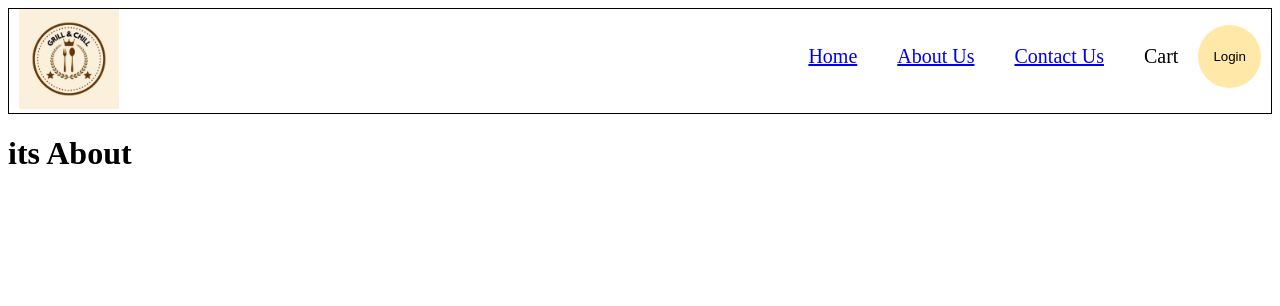
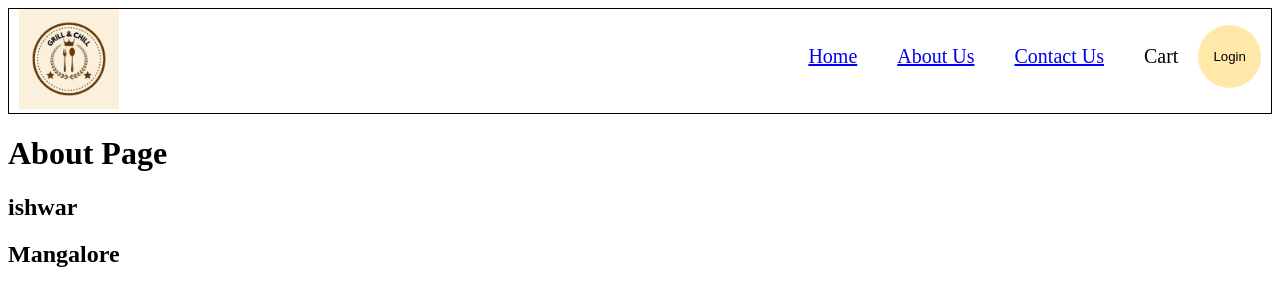
Before and after one commit to izwrt/FoodWebApp, a React (Vite) app: page /about in a window 1280 px wide. Shown: the top 306 px of the page. Built offline with nearby package versions, Linux system fonts and the light colour scheme.

Commit message:
functionaliities are improved

```diff
--- a/src/App.js
+++ b/src/App.js
@@ -63,8 +63,6 @@ const appRouter = createBrowserRouter(
         }
     ]
 )
-
-
 const root = ReactDOM.createRoot(document.getElementById("root"));
 
 root.render(<RouterProvider router={appRouter}/>);
--- a/src/components/About.jsx
+++ b/src/components/About.jsx
@@ -1,9 +1,11 @@
+import AboutClass from "./AboutClass";
+
 const About = () =>{
     return(
-        <div>
-            <h1>its About</h1>
-        </div>
+        <AboutClass name={"ishwar"} data={"Mangalore"} />
     )
 }
 
+
+
 export default About;
--- /dev/null
+++ b/src/components/AboutClass.jsx
@@ -0,0 +1,18 @@
+import React from "react";
+
+class AboutClass extends React.Component {
+    constructor(props){
+        super({props})
+    }
+    render(){
+        return(
+            <div>
+                <h1>About Page</h1>
+                <h2>{this.props.name}</h2>
+                <h2>{this.props.data}</h2>
+            </div>
+        )
+    }
+}
+
+export default AboutClass
```
